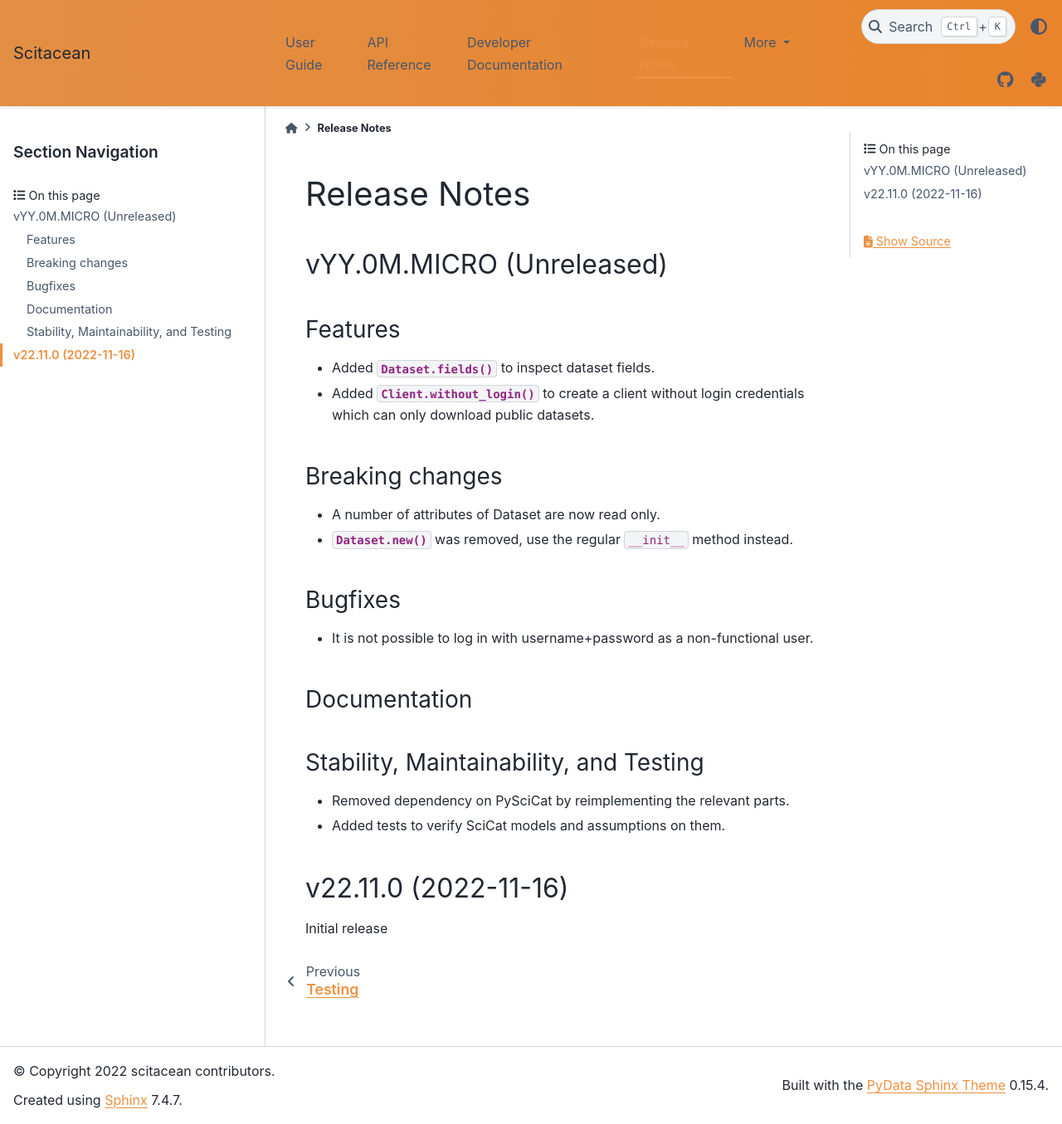
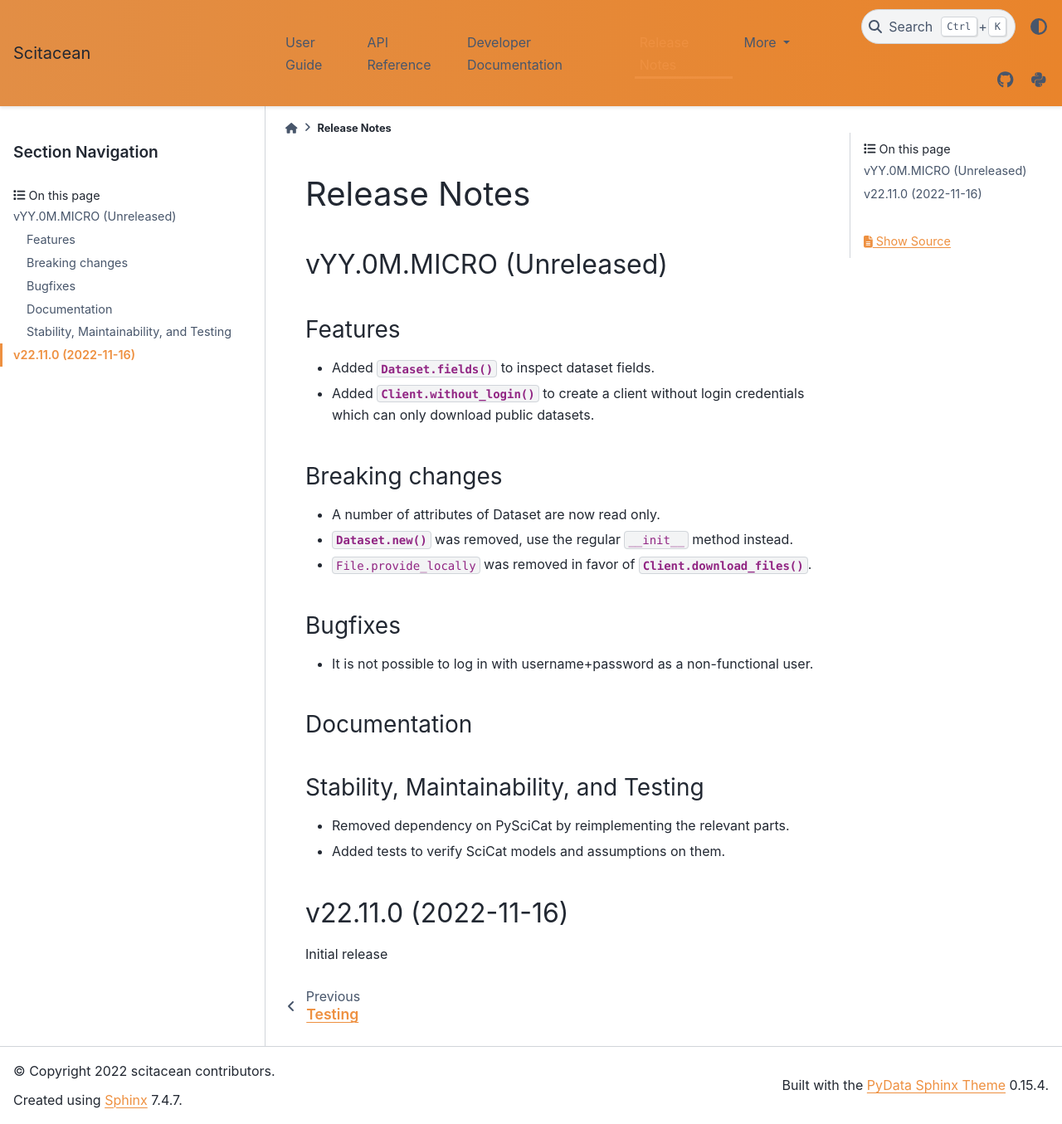
Before and after one commit to SciCatProject/scitacean, a Sphinx documentation site: the page built from docs/release-notes.rst, in a window 1280 px wide and 1355 px high. Shown: the whole window at 83% size. Built offline with Sphinx 7.4.7 and the PyData theme 0.15.4, drawn with Linux system fonts in a browser that asks for light colours; the version number could not be read and is left out.

Commit message:
Add release note

```diff
--- a/docs/release-notes.rst
+++ b/docs/release-notes.rst
@@ -42,6 +42,7 @@ Breaking changes
 
 * A number of attributes of Dataset are now read only.
 * :meth:`Dataset.new` was removed, use the regular ``__init__`` method instead.
+* ``File.provide_locally`` was removed in favor of :meth:`Client.download_files`.
 
 Bugfixes
 ~~~~~~~~
```
